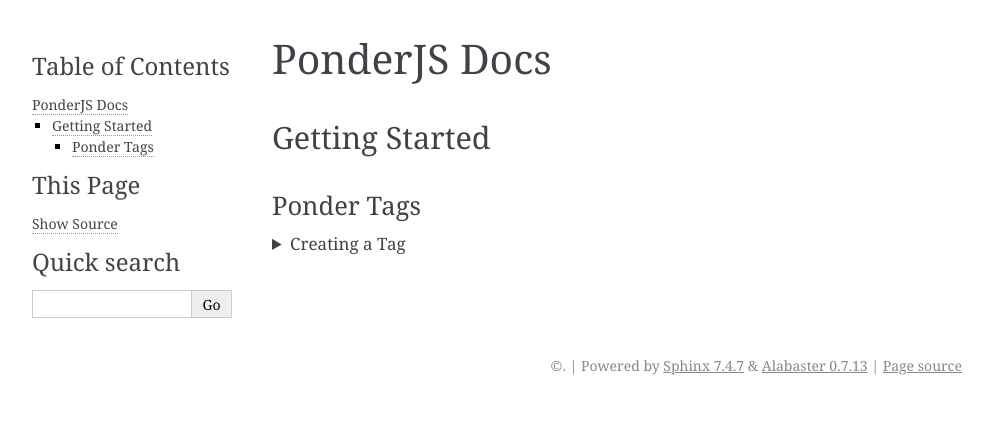
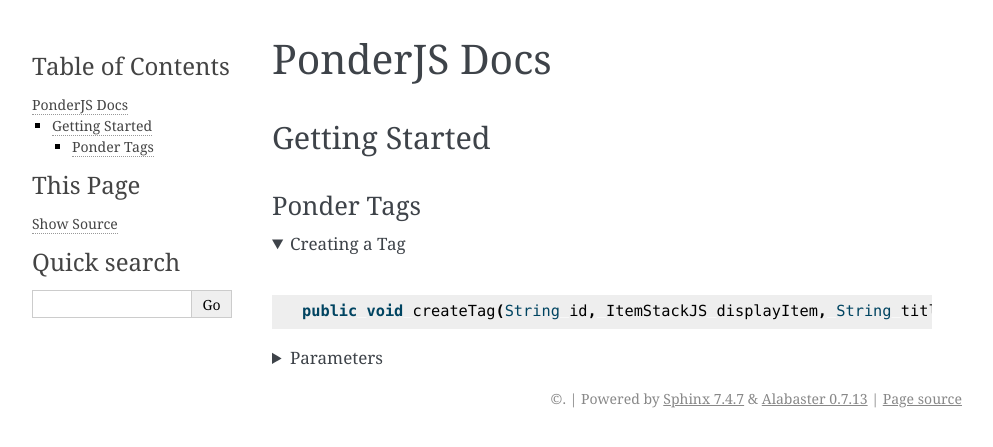
Before and after one commit to Ludi87/ponderjs-docs, a Sphinx documentation site: the page built from docs/ponderjs.md, in a window 1280 px wide. Shown: the top 447 px of the page, without its empty margins (148-1141 px from the left). Built offline with Sphinx 7.4.7, drawn with Linux system fonts in a browser that asks for light colours; some of the changed text lies outside the part shown.

Commit message:
Update ponderjs.md

````diff
--- a/docs/ponderjs.md
+++ b/docs/ponderjs.md
@@ -4,10 +4,17 @@
 
 ### Ponder Tags
 
-<details>
+<details open>
 <summary>Creating a Tag</summary>
 <br>
 
+```js
+public void createTag(String id, ItemStackJS displayItem, String title, String description, IngredientJS ingredient)
+```
+
+<details>
+<summary>Parameters</summary>
+<br>
 Parameter   |   Description     | Example
 ---:        | :---              | :---
 id          |   the tag name    |   "kubejs:getting_started"
@@ -15,10 +22,6 @@
 title       |   the title       |   "Getting Started"
 description |   the description |   "This is a description"
 ingredient  |   default item(s) |   ["minecraft:paper", "minecraft:apple", ...]
-
-```js
-public void createTag(String id, ItemStackJS displayItem, String title, String description, IngredientJS ingredient)
-```
 
 <details>
 <summary>Example</summary>
````
